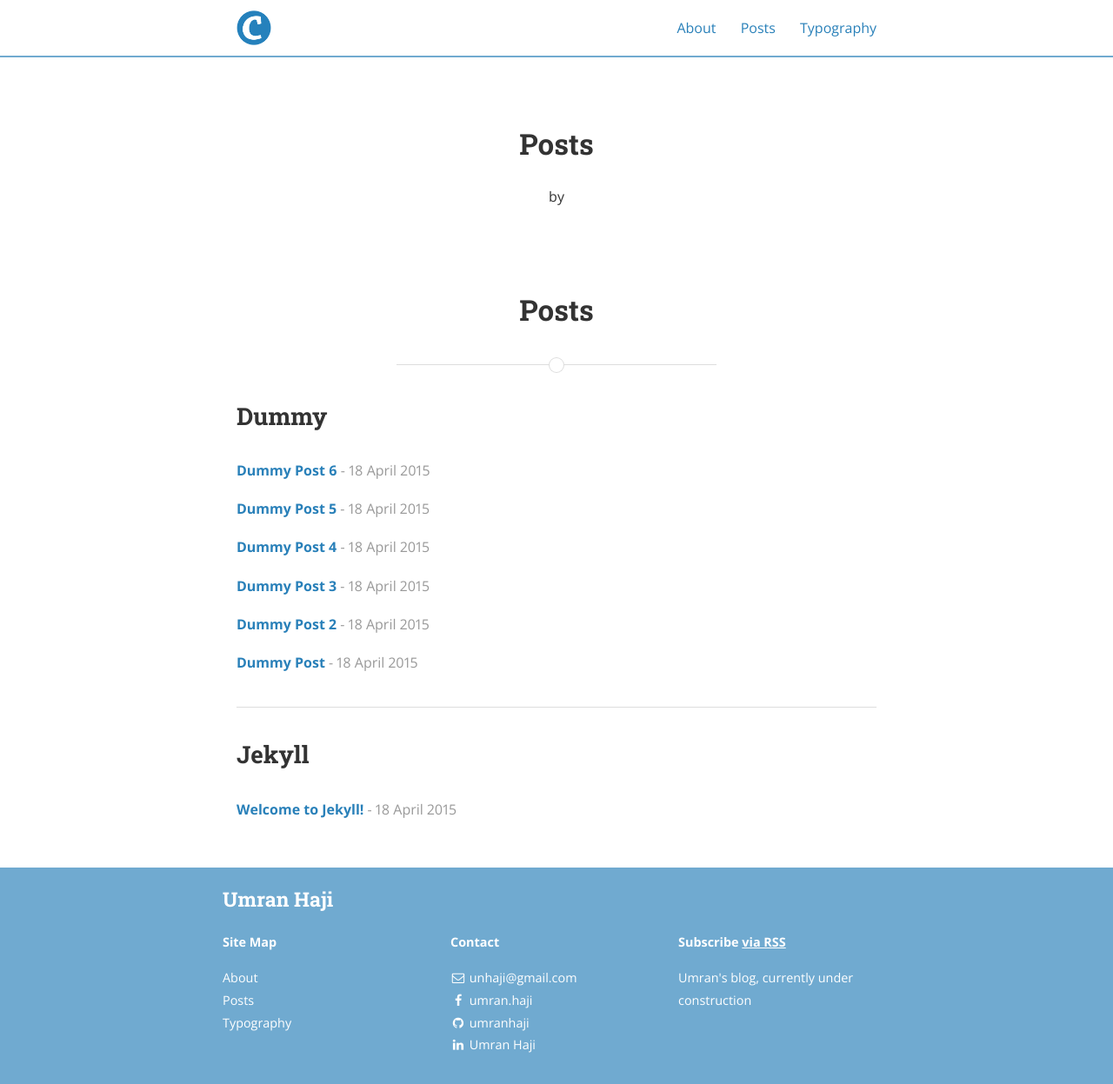
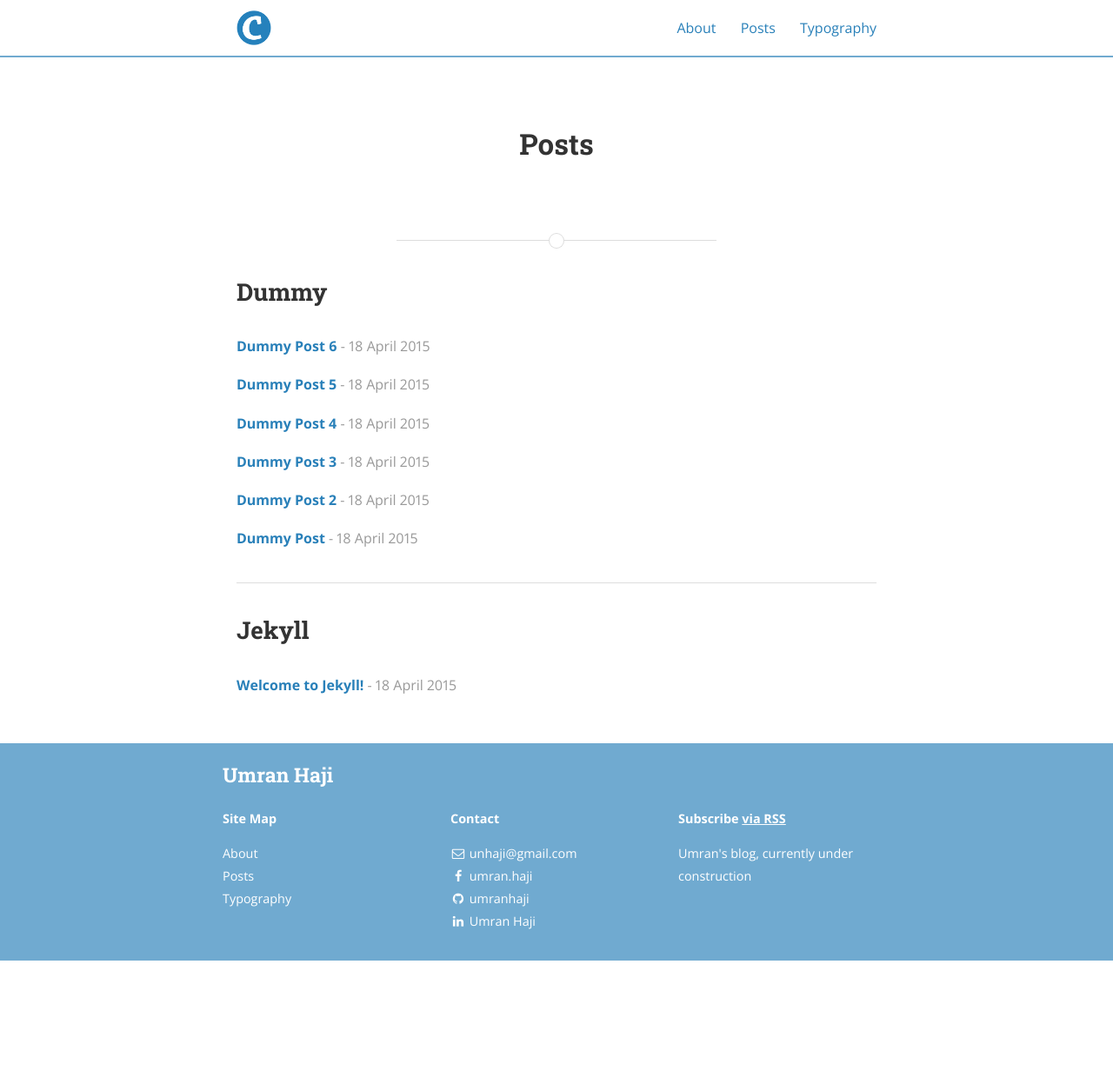
Before and after one commit to umranhaji/umranhaji.github.io, a Jekyll site: the page built from posts.html, in a window 1280 px wide. Shown: the whole page at 87% size. Built offline with Jekyll 4.4.1, drawn with Linux system fonts in a browser that asks for light colours; nearby versions of some CDN libraries; after the commit the page ends 1105 px from its top, so only the background shows below that.

Commit message:
Updated '_layouts/page.html' via CloudCannon

```diff
--- a/_layouts/page.html
+++ b/_layouts/page.html
@@ -4,11 +4,15 @@ layout: default
 <div class="wrapper">
 <div class="page">
 
+
+
+
+
 <div class="post-header-container {% if page.cover %}has-cover{% endif %}" {% if page.cover %}style="background-image: url({{ page.cover | prepend: site.baseurl }});"{% endif %}>
   <div class="scrim {% if page.cover %}has-cover{% endif %}">
     <header class="post-header">
       <h1 class="title">{{ page.title }}</h1>
-      <p class="info">by <strong>{{ page.author }}</strong></p>
+<!--      <p class="info">by <strong>{{ page.author }}</strong></p>   -->
     </header>
   </div>
 </div>
@@ -16,9 +20,12 @@ layout: default
 
 
 
-  <header class="post-header">
+
+
+
+<!--  <header class="post-header">
     <h1 class="post-title">{{ page.title }}</h1>
-  </header>
+  </header> -->
 
   {% include page_divider.html %}
 
```
